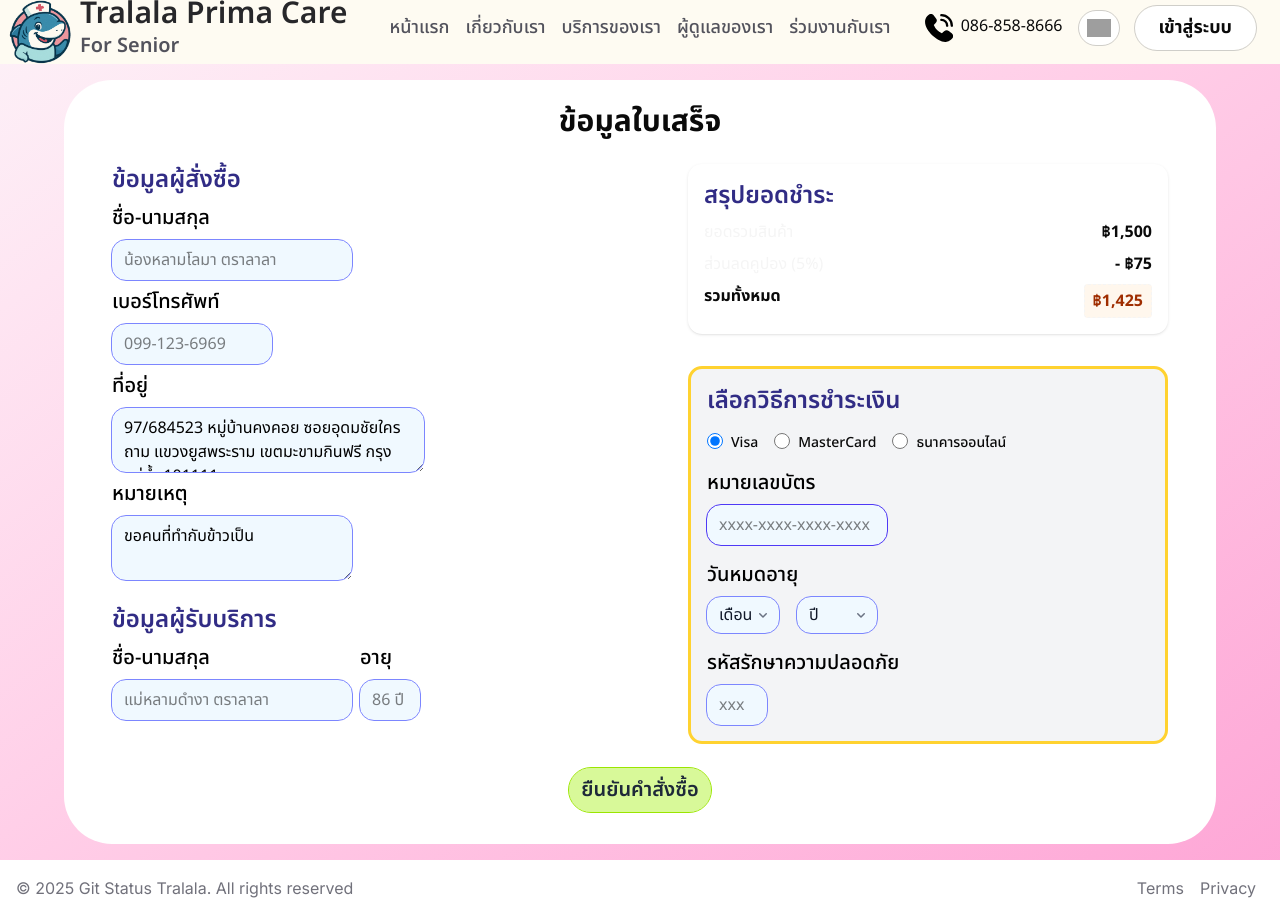
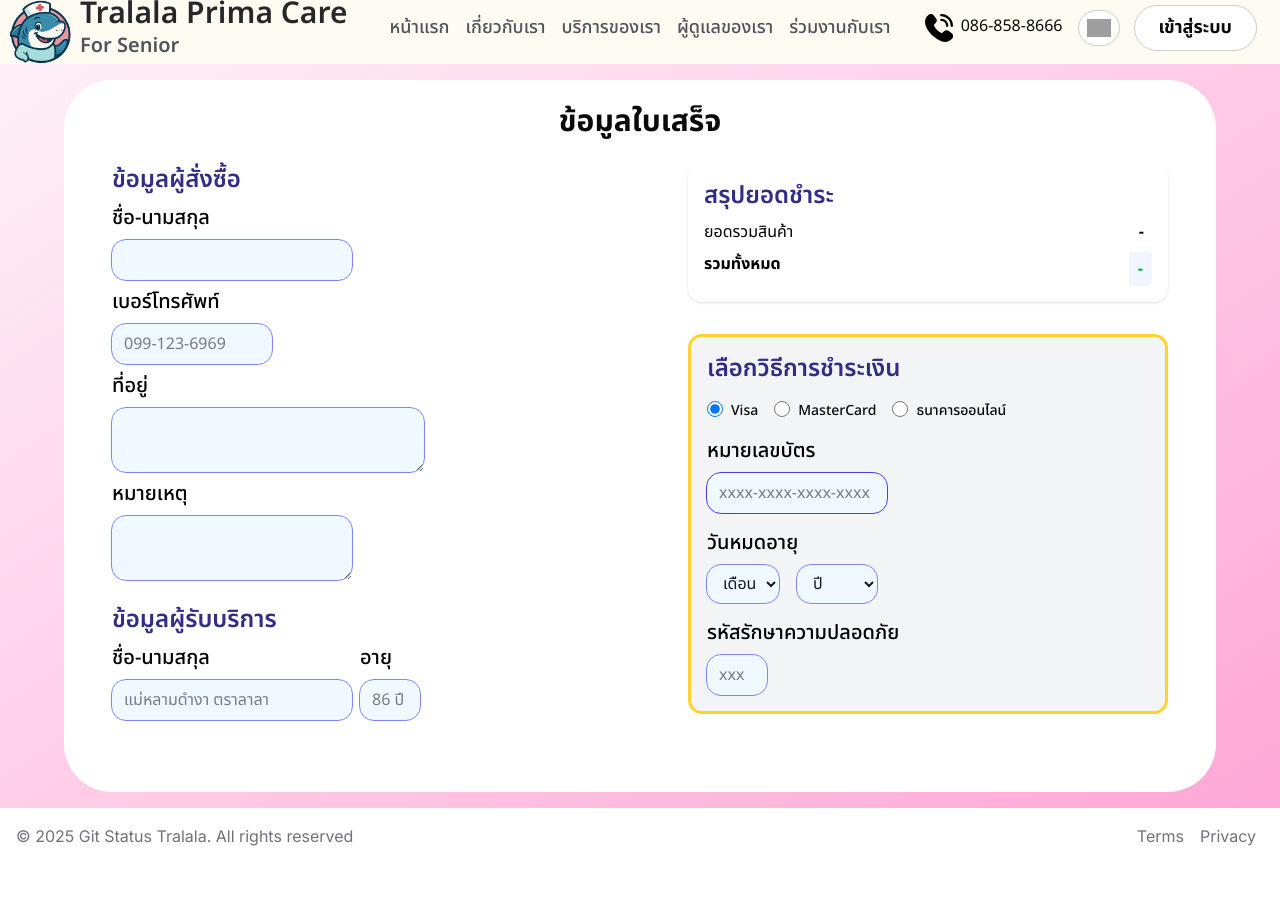
Before and after one commit to MemoJuice/project-tralala-react, a React (Vite) app: page /checkout in a window 1280 px wide. After the commit the page ends 856 px from the top, so only its background shows below. Built offline with nearby package versions, Linux system fonts and the light colour scheme; grey boxes are pictures that could not be loaded.

Commit message:
updated cart route in all components / add handleChange, handleSubmit to Checkout page

```diff
--- a/src/components/Booking-calendar.jsx
+++ b/src/components/Booking-calendar.jsx
@@ -16,7 +16,7 @@ export default function BookingCalendar (){
 					</div>
 					<div className="flex gap-4 justify-center mt-4 h-12">
 						<p className="text-xl font-medium self-center">เริ่มต้น 300 THB</p>
-							<Link to="/order"><button className="h-full bg-green-200 text-green-900 w-30 rounded-xl text-xl font-medium hover:bg-green-300 hover:cursor-pointer">
+							<Link to="/cart"><button className="h-full bg-green-200 text-green-900 w-30 rounded-xl text-xl font-medium hover:bg-green-300 hover:cursor-pointer">
 								จองบริการ
 							</button></Link>
 					</div>
--- a/src/components/CheckoutForm.jsx
+++ b/src/components/CheckoutForm.jsx
@@ -1,4 +1,5 @@
-export default function CheckoutForm({formType}) {
+export default function CheckoutForm({formType, formData, handleChange, handleSubmit}) {
+
   return (
     <div>
         { formType==="checkout" &&
@@ -7,7 +8,7 @@ export default function CheckoutForm({formType}) {
             <div className="flex flex-col mt-2 mb-6 gap-2">
                 <div>
                     <label className="block text-xl font-medium text-black">ชื่อ-นามสกุล</label>
-                    <input type="text" placeholder="น้องหลามโลมา ตราลาลา" className="block w-full md:w-[50%] mt-2 mr-auto rounded-xl bg-sky-50 px-3 py-2 text-base text-black outline-1 outline-indigo-400 focus:outline-2 focus:outline-indigo-600 hover:outline-indigo-600" />
+                    <input type="text" className="block w-full md:w-[50%] mt-2 mr-auto rounded-xl bg-sky-50 px-3 py-2 text-base text-black outline-1 outline-indigo-400 focus:outline-2 focus:outline-indigo-600 hover:outline-indigo-600" name="firstName" value={formData.firstName} onChange={handleChange} required />
                 </div>
 
                 <div>
@@ -17,12 +18,12 @@ export default function CheckoutForm({formType}) {
 
                 <div>
                     <label className="block text-xl font-medium text-black">ที่อยู่</label>
-                    <textarea className="block w-full md:w-[65%] h-21 md:h-16 mt-2 mr-auto rounded-xl bg-sky-50 px-3 py-2 text-base text-black outline-1 outline-indigo-400 focus:outline-2 focus:outline-indigo-600 hover:outline-indigo-600">97/684523 หมู่บ้านคงคอย ซอยอุดมชัยใครถาม แขวงยูสพระราม เขตมะขามกินฟรี กรุงแม่น้ำ 101111</textarea>
+                    <textarea className="block w-full md:w-[65%] h-21 md:h-16 mt-2 mr-auto rounded-xl bg-sky-50 px-3 py-2 text-base text-black outline-1 outline-indigo-400 focus:outline-2 focus:outline-indigo-600 hover:outline-indigo-600" />
                 </div>
 
                 <div>
                     <label className="block text-xl font-medium text-black">หมายเหตุ</label>
-                    <textarea className="block w-full md:w-[50%] mt-2 mr-auto rounded-xl bg-sky-50 px-3 py-2 text-base text-black outline-1 outline-indigo-400 focus:outline-2 focus:outline-indigo-600 hover:outline-indigo-600">ขอคนที่ทำกับข้าวเป็น</textarea>
+                    <textarea className="block w-full md:w-[50%] mt-2 mr-auto rounded-xl bg-sky-50 px-3 py-2 text-base text-black outline-1 outline-indigo-400 focus:outline-2 focus:outline-indigo-600 hover:outline-indigo-600" />
                 </div>
 
             </div>
--- a/src/components/OrderCard.jsx
+++ b/src/components/OrderCard.jsx
@@ -1,6 +1,6 @@
 export default function OrderCard ({order}){
     return (
-		<div className="grid grid-cols-[1.4fr_.6fr_.8fr_.8fr_.1fr] gap-3 items-center p-3 rounded-xl bg-white shadow-sm">
+		<div className="grid grid-cols-[1.4fr_.6fr_.8fr_.1fr] gap-3 items-center p-3 rounded-xl bg-white shadow-sm">
 					<div className="grid grid-cols-[96px_1fr] gap-3 items-center">
 						<div className="rounded-xl overflow-hidden bg-gray-100 hidden md:block">
 							<img src="images/p1-post2.png" className="w-24 h-auto" />
@@ -11,8 +11,7 @@ export default function OrderCard ({order}){
 						</div>
 					</div>
 					<div className="font-bold justify-self-center">{order.startDate}</div>
-					<div className="font-bold justify-self-center">฿{order.price}</div>
-					<div className="font-bold col-span-2 justify-self-center md:col-span-1 md:pl-4">฿{order.price}</div>
+					<div className="font-bold justify-self-center">{order.price} บาท</div>
 					<div className="text-right">
 						<button className="hidden md:block underline text-red-400 hover:cursor-pointer hover:text-red-600">ลบ</button>
 					</div>
--- a/src/components/PaymentForm.jsx
+++ b/src/components/PaymentForm.jsx
@@ -4,16 +4,16 @@ export default function PaymentForm() {
     <h2 className="text-2xl font-semibold text-indigo-900">เลือกวิธีการชำระเงิน</h2>
     <div className="flex flex-col md:flex-row md:gap-4">
         <div className="flex">
-            <input id="payment-radio-2" name="payment-radio" type="radio" value="" checked className="w-4 h-4" />
-            <label for="default-radio-2" className="select-none ms-2 text-sm font-medium text-heading">Visa</label>
+            <input id="payment-radio-2" name="payment-radio" type="radio" value="" defaultChecked className="w-4 h-4" />
+            <label htmlFor="default-radio-2" className="select-none ms-2 text-sm font-medium text-heading">Visa</label>
         </div>
         <div className="flex">
             <input id="payment-radio-2" name="payment-radio" type="radio" value="" className="w-4 h-4" />
-            <label for="default-radio-2" className="select-none ms-2 text-sm font-medium text-heading">MasterCard</label>
+            <label htmlFor="default-radio-2" className="select-none ms-2 text-sm font-medium text-heading">MasterCard</label>
         </div>
         <div className="flex">
             <input id="payment-radio-1" name="payment-radio" type="radio" value="" className="w-4 h-4" />
-            <label for="default-radio-1" className="select-none ms-2 text-sm font-medium text-heading">ธนาคารออนไลน์</label>
+            <label htmlFor="default-radio-1" className="select-none ms-2 text-sm font-medium text-heading">ธนาคารออนไลน์</label>
         </div>
     </div>
     <div className="flex flex-col w-full gap-4">
@@ -24,8 +24,8 @@ export default function PaymentForm() {
         <div className="flex flex-col">
             <div className="grid grid-cols-2 w-45">
                 <label className="col-span-2 block text-xl font-medium text-black">วันหมดอายุ</label>
-                <div className="row-start-2 grid grid-cols-1 mt-2 w-18">
-                    <select className="col-start-1 row-start-1 w-18 appearance-none rounded-xl bg-sky-50 py-1.5 pl-3 text-gray-900 outline-1 outline-indigo-400 focus:outline-2 focus:outline-indigo-600 hover:outline-indigo-600 hover:cursor-pointer">
+                <div className="row-start-2 grid grid-cols-1 mt-2">
+                    <select className="col-start-1 row-start-1 w-18 rounded-xl bg-sky-50 py-1.5 pl-3 text-gray-900 outline-1 outline-indigo-400 focus:outline-2 focus:outline-indigo-600 hover:outline-indigo-600 hover:cursor-pointer">
                         <option disabled selected>เดือน</option>
                         <option>01</option>
                         <option>02</option>
@@ -40,12 +40,9 @@ export default function PaymentForm() {
                         <option>11</option>
                         <option>12</option>
                     </select>
-                    <svg viewBox="0 0 16 16" fill="currentColor" data-slot="icon" aria-hidden="true" className="pointer-events-none col-start-1 row-start-1 mr-2 size-5 self-center justify-self-end text-gray-500 sm:size-4">
-                        <path d="M4.22 6.22a.75.75 0 0 1 1.06 0L8 8.94l2.72-2.72a.75.75 0 1 1 1.06 1.06l-3.25 3.25a.75.75 0 0 1-1.06 0L4.22 7.28a.75.75 0 0 1 0-1.06Z" clip-rule="evenodd" fill-rule="evenodd" />
-                    </svg>
                 </div>
-                <div className="grid grid-cols-1 mt-2 w-20 row-start-2">
-                    <select className="col-start-1 row-start-1 w-20 appearance-none rounded-xl bg-sky-50 py-1.5 pl-3 text-gray-900 outline-1 outline-indigo-400 focus:outline-2 focus:outline-indigo-600 hover:outline-indigo-600 hover:cursor-pointer">
+                <div className="grid grid-cols-1 mt-2 row-start-2">
+                    <select className="col-start-1 row-start-1 w-20 rounded-xl bg-sky-50 py-1.5 pl-3 text-gray-900 outline-1 outline-indigo-400 focus:outline-2 focus:outline-indigo-600 hover:outline-indigo-600 hover:cursor-pointer">
                         <option disabled selected>ปี</option>
                         <option>2025</option>
                         <option>2026</option>
@@ -59,9 +56,6 @@ export default function PaymentForm() {
                         <option>2034</option>
                         <option>2035</option>
                     </select>
-                    <svg viewBox="0 0 16 16" fill="currentColor" data-slot="icon" aria-hidden="true" className="pointer-events-none col-start-1 row-start-1 mr-2 size-5 self-center justify-self-end text-gray-500 sm:size-4">
-                        <path d="M4.22 6.22a.75.75 0 0 1 1.06 0L8 8.94l2.72-2.72a.75.75 0 1 1 1.06 1.06l-3.25 3.25a.75.75 0 0 1-1.06 0L4.22 7.28a.75.75 0 0 1 0-1.06Z" clip-rule="evenodd" fill-rule="evenodd" />
-                    </svg>
                 </div>
             </div>
         </div>
--- a/src/components/PaymentSummary.jsx
+++ b/src/components/PaymentSummary.jsx
@@ -1,19 +1,30 @@
-export default function PaymentSummary() {
+export default function PaymentSummary({order}) {
   return (
     <div className="rounded-xl p-4 bg-white shadow-sm">
         <h3 className="text-2xl font-semibold text-indigo-900 mb-2">สรุปยอดชำระ</h3>
         <dl className="space-y-2">
             <div className="grid grid-cols-[1fr_auto]">
-                <dt className="text-muted">ยอดรวมสินค้า</dt>
-                <dd className="font-bold">฿1,500</dd>
+                <dt className="text-black">ยอดรวมสินค้า</dt>
+                <dd className="font-bold px-2">
+                    { order.price==="" ?
+                        `-`
+                        : `${order.price} บาท`
+                    }
+                </dd>
             </div>
+            {/* discount */}
+            {/* <div className="grid grid-cols-[1fr_auto]">
+                <dt className="text-black">ส่วนลดคูปอง (5%)</dt>
+                <dd className="font-bold">− ฿75</dd>
+            </div> */}
             <div className="grid grid-cols-[1fr_auto]">
-                <dt className="text-muted">ส่วนลดคูปอง (5%)</dt>
-                <dd className="font-bold">− ฿75</dd>
-            </div>
-            <div className="grid grid-cols-[1fr_auto]">
-                <dt className="font-bold text-text">รวมทั้งหมด</dt>
-                <dd className="bg-orange-50 border border-dashed border-accent rounded px-2 py-1 text-orange-800 font-bold">฿1,425</dd>
+                <dt className="font-bold text-black">รวมทั้งหมด</dt>
+                <dd className="bg-blue-50 border border-dashed border-accent rounded px-2 py-1 text-green-600 font-bold">
+                    { order.price==="" ?
+                        `-`
+                        : `${order.price} บาท`
+                    }
+                </dd>
             </div>
         </dl>
     </div>
--- a/src/context/MessageProvider.jsx
+++ b/src/context/MessageProvider.jsx
@@ -22,7 +22,7 @@ export default function MessageProvider({children}) {
 
     return (
         <MessageContext.Provider
-            value={{ cart, handleServiceCart}}
+            value={{ cart, setCart, handleServiceCart}}
         >
             {children}
         </MessageContext.Provider>
--- a/src/views/Cart.jsx
+++ b/src/views/Cart.jsx
@@ -1,30 +1,31 @@
+import { useEffect, useContext } from "react";
+import { MessageContext } from "../context/MessageContext";
 import OrderCard from "../components/OrderCard";
 import Discontfrom from "../components/Discontfrom";
 import TotalPrice from "../components/Totalprice";
-import { useState, useContext } from "react";
-import { MessageContext } from "../context/MessageContext";
 
 export default function Cart() {
-	const [mockService, setMockService] = useState({
+	const mockService = {
 		name: "บริการดูแลผู้สูงอายุที่บ้าน(รายวัน)",
-		price: "1500",
+		price: "1,500",
 		description: "ดูแลผู้สูงอายุ 1 วัน (ไม่เกิน 12 ชั่วโมง) ช่วยเหลือการทำกิจวัตรพื้นฐาน จัดยาและอาหารตามเวลา วัดและบันทึกสัญญาณชีพ พูดคุยให้กำลังใจผู้สูงอายุ",
 		startDate: "05/01/2026",
 		endDate: "05/01/2026"
-	});
+	};
 
-    const {cart, handleServiceCart} = useContext(MessageContext);
-
+    const {setCart} = useContext(MessageContext);
+	useEffect(() => {
+		setCart(mockService);
+	}, []);
 	return (
 		<div className="w-full px-[5%] pt-4 pb-6">
 			<h2 className="text-2xl mb-2 font-semibold">รายการที่เลือก</h2>
 			<div className="grid gap-3">
 
-				<ul className="grid grid-cols-[1.4fr_.6fr_.8fr_.8fr_.1fr] gap-3 items-center p-3 rounded-xl bg-white font-semibold shadow-sm">
+				<ul className="grid grid-cols-[1.4fr_.6fr_.8fr_.1fr] gap-3 items-center p-3 rounded-xl bg-white font-semibold shadow-sm">
 					<li className="pl-4 sm:justify-self-center lg:justify-self-start lg:pl-45">บริการ</li>
 					<li className="justify-self-center">วันที่เลือกใช้บริการ</li>
 					<li className="justify-self-center md:pl-2">ราคา</li>
-					<li className="col-span-2 justify-self-center">รวมทั้งหมด</li>
 				</ul>
 
 				<OrderCard order={mockService} />
@@ -32,7 +33,7 @@ export default function Cart() {
 				<div className="grid grid-cols-1 md:grid-cols-[1fr_.8fr] gap-4 mt-4">
 					<Discontfrom />
 
-					<TotalPrice />
+					<TotalPrice order={mockService} />
 
 				</div>
 			</div>
--- a/src/views/Checkout.jsx
+++ b/src/views/Checkout.jsx
@@ -1,30 +1,71 @@
-import { Link } from "react-router";
+import { useNavigate } from "react-router-dom";
 import { useState } from "react";
+import { useContext } from "react";
+import { MessageContext } from "../context/MessageContext";
 import CheckoutForm from "../components/CheckoutForm";
 import PaymentSummary from "../components/PaymentSummary";
 import PaymentForm from "../components/PaymentForm";
 
 export default function Checkout() {
-  const [formType, setFormType] = useState("checkout");
+  const navigate = useNavigate();
+  const formType = "checkout";
+  const {cart} = useContext(MessageContext);
+  const [submitting, setSubmitting] = useState(false);
+  const [formData, setFormData] = useState({
+    firstName: "",
+    lastName: "",
+    phone: "",
+    address: "",
+    clientNote: ""
+  });
+
+  const handleChange = (e) => {
+    const { name, value } = e.target;
+    setFormData((prev) => ({
+      ...prev,
+      [name]: value,
+    }));
+  };
+
+  const handleSubmit = async (e) => {
+    e.preventDefault();
+    setSubmitting(true);
+    try {
+    //   await axios.post(`${API}`, formData);
+      console.log(formData);
+      setFormData({
+        firstName: "",
+        lastName: "",
+        phone: "",
+        address: "",
+        clientNote: ""
+      });
+      navigate("/order_confirmation");
+    } catch (error) {
+      console.error("Error submitting checkout info:", error);
+    } finally {
+      setSubmitting(false);
+    }
+  };
 
   return (
     <div>
       <section className="flex">
-        <div className="bg-white my-4 mx-auto w-[90%] rounded-[3rem] font-noto">
+        <form onSubmit={handleSubmit} className="bg-white my-4 mx-auto w-[90%] rounded-[3rem] font-noto">
           <h1 className="block text-center py-6 px-10 font-bold text-3xl">ข้อมูลใบเสร็จ</h1>
           <div className="grid grid-cols-1 md:grid-cols-2 pb-4">
-            <CheckoutForm formType={formType} />
+            <CheckoutForm formType={formType} submitting={submitting} formData={formData} handleChange={handleChange} handleSubmit={handleSubmit} />
             <div className="px-6 sm:px-12">
-              <PaymentSummary />
+              <PaymentSummary order={cart} />
               <PaymentForm />
             </div>
           </div>
           <div className="mt-2 mb-8">
-            <Link to="/order_confirmation">
-              <button className="block mx-auto mb-4 rounded-3xl bg-lime-200 px-3 py-2 text-xl font-semibold text-gray-800 outline-1 outline-lime-400 hover:cursor-pointer hover:bg-lime-500 hover:text-gray-100">ยืนยันคำสั่งซื้อ</button>
-            </Link>
+              { cart.price &&
+                <button type="submit" className="block mx-auto mb-4 rounded-3xl bg-lime-200 px-3 py-2 text-xl font-semibold text-gray-800 outline-1 outline-lime-400 hover:cursor-pointer hover:bg-lime-500 hover:text-gray-100">ยืนยันคำสั่งซื้อ</button>
+             }
           </div>
-        </div>
+        </form>
       </section>
     </div>
   );
--- a/src/views/Productcard.jsx
+++ b/src/views/Productcard.jsx
@@ -21,7 +21,7 @@ export default function Productcard (){
 					</div>
 					<div className="flex md:flex-row-reverse justify-evenly mt-auto h-12">
 						<p className="text-xl font-medium self-center">เริ่มต้น 300 THB</p>
-							<Link to ="/order"><button className="h-full bg-green-200 text-green-900 w-30 rounded-xl text-xl font-medium hover:bg-green-300 hover:cursor-pointer">
+							<Link to ="/cart"><button className="h-full bg-green-200 text-green-900 w-30 rounded-xl text-xl font-medium hover:bg-green-300 hover:cursor-pointer">
 								จองบริการ
 							</button></Link>
 					</div>
--- a/src/views/ServicesList.jsx
+++ b/src/views/ServicesList.jsx
@@ -42,7 +42,7 @@ export default function ServicesList (){
                   <p className="text-2xl font-semibold mb-4">299 thb</p>
                   <p className="text-2xl">ต่อชั่วโมง</p>
                 </div>
-                <Link to ="/order">
+                <Link to ="/cart">
                   <button className="bg-green-600 hover:bg-green-700 text-white text-sm px-4 py-2 rounded w-full">
                         จองบริการ
                   </button></Link>
```
Also changed, not shown: src/components/Navbar.jsx (+12 -12 lines), src/components/Totalprice.jsx (+7 -6 lines).
